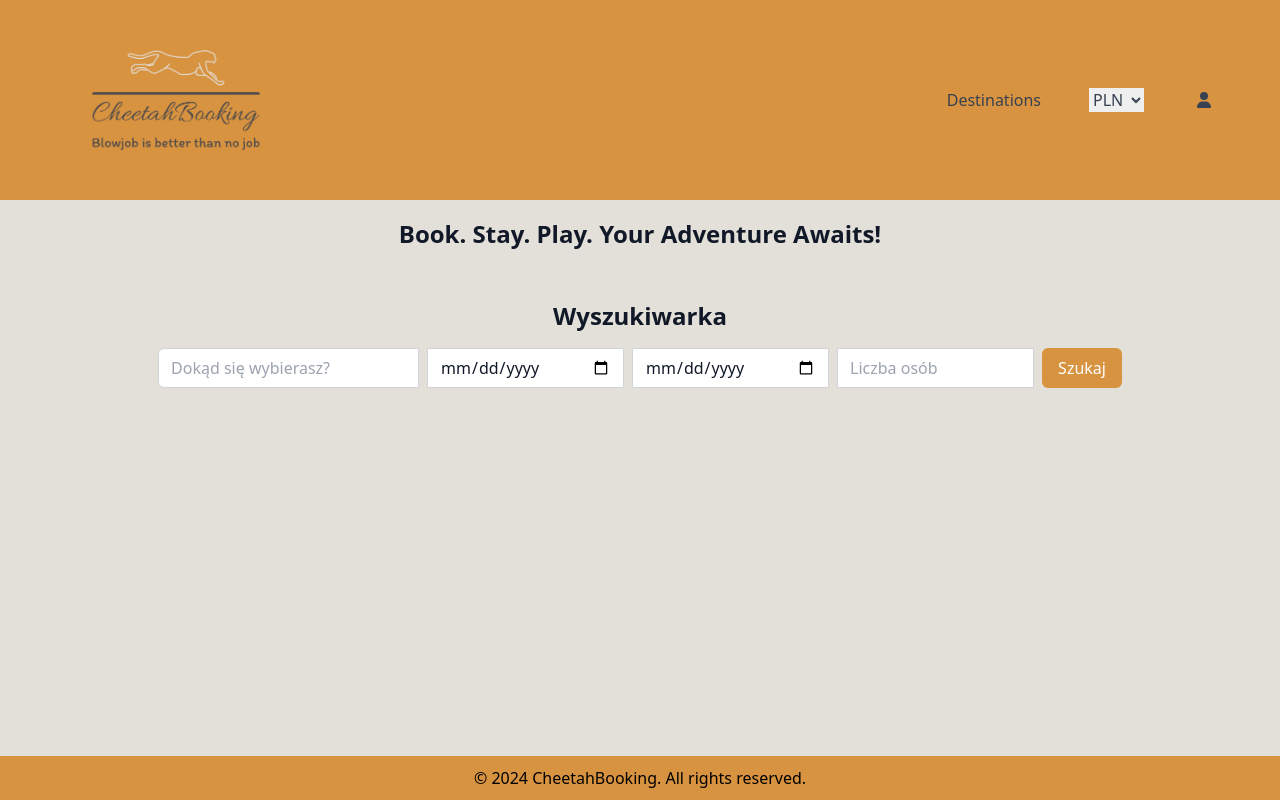
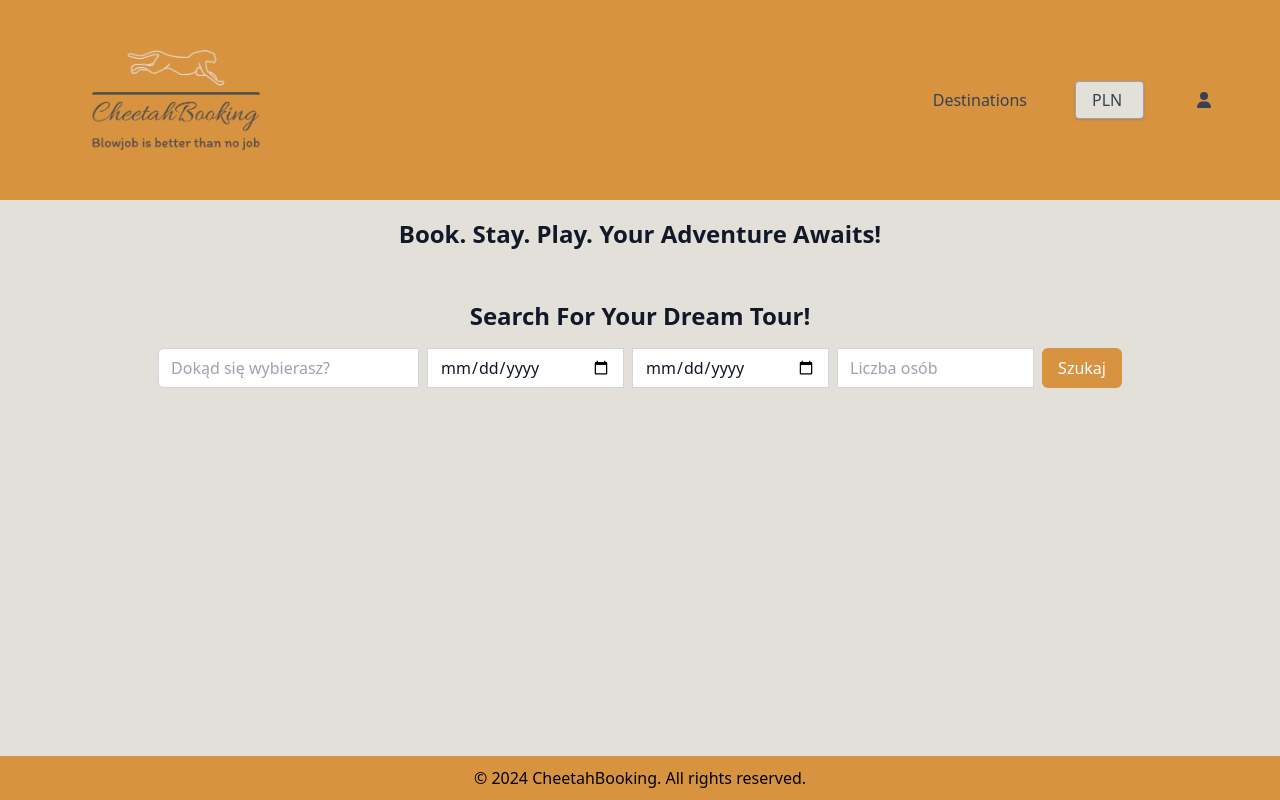
Before and after one commit to CheetahBookin/PawProject, a Next.js app in the folder client/: page / in a window 1280 px wide. Built offline with nearby package versions, Linux system fonts and the light colour scheme.

Commit message:
slight changes in old components

```diff
--- a/client/src/components/common/label/index.tsx
+++ b/client/src/components/common/label/index.tsx
@@ -1,14 +1,18 @@
 interface labelProps{
     spanContent?: string
     inputType: string
+    onChange?: (e: React.ChangeEvent<HTMLInputElement>) => void
+    name: string
 }
 
-function Label({spanContent, inputType}: labelProps){
+function Label({spanContent, inputType, onChange, name}: labelProps){
     return(
         <label className={'block w-full'}>
             <span className={'text-gray-700'}>{spanContent}</span>
             <input type={inputType}
-                   className={'mt-1 block w-full border-gray-300 rounded-md py-2 px-3 focus:outline-none'} />
+                   className={'mt-1 block w-full border-gray-300 rounded-md py-2 px-3 focus:outline-none text-gray-600'}
+                   onChange={onChange}
+                   name={name}/>
         </label>
     )
 }
--- a/client/src/components/common/passwordInput/index.tsx
+++ b/client/src/components/common/passwordInput/index.tsx
@@ -1,8 +1,15 @@
 'use client'
 import Label from '@/components/common/label'
 import {useState} from 'react'
+import LabelCheckbox from '../labelCheckbox'
 
-function PasswordInput(){
+interface PasswordInputProps{
+    content: string
+    onChange: (e: React.ChangeEvent<HTMLInputElement>) => void
+    name: string
+}
+
+function PasswordInput({content, onChange, name}: PasswordInputProps){
     const [checked, setChecked] = useState(false)
 
     const togglePasswordVisibility = ()=>{
@@ -17,11 +24,8 @@ function PasswordInput(){
 
     return(
         <div className='flex flex-col w-full'>
-            <Label inputType={checked ? 'text' : 'password'} spanContent={'Password'}/>
-            <label>
-                <input type='checkbox' onChange={togglePasswordVisibility}/>
-                <span className='text-sm text-gray-600 pl-1'>Show password</span>
-            </label>
+            <Label inputType={checked ? 'text' : 'password'} spanContent={content} onChange={onChange} name={name}/>
+            <LabelCheckbox content='Show password' onChange={togglePasswordVisibility} name={name}/>
         </div>
     )
 }
--- a/client/src/components/layout/header/index.tsx
+++ b/client/src/components/layout/header/index.tsx
@@ -25,12 +25,12 @@ function Header() {
           <ul className="md:flex items-center justify-between text-base text-gray-700 pt-4 md:pt-0 gap-12">
             <li><Link className="block" href="/destinations">Destinations</Link></li>
             <li>
-              <select>
+              <select className="appearance-none bg-brand-secondary border border-gray-400 hover:border-gray-500 px-4 py-2 rounded shadow leading-tight focus:outline-none focus:shadow-outline">
                 {currency.map((item, index) => (
                   <option key={index} value={item.value}>{item.label}</option>
                 ))}
               </select>
-              </li>
+            </li>
             <li><Link className="block" href="/login"><FontAwesomeIcon icon={faUser} className="w-6"/></Link></li>
           </ul>
         </div>
--- a/client/src/components/layout/searchBar/index.tsx
+++ b/client/src/components/layout/searchBar/index.tsx
@@ -19,7 +19,7 @@ function Search() {
 
   return (
     <section className="flex flex-col items-center justify-center bg-brand-secondary  border-gray-300 rounded-md">
-      <h2 className="text-2xl font-bold mb-4">Wyszukiwarka</h2>
+      <h2 className="text-2xl font-bold mb-4">Search For Your Dream Tour!</h2>
       <div className="flex space-x-2 mb-4">
         <input
           type="text"
```
